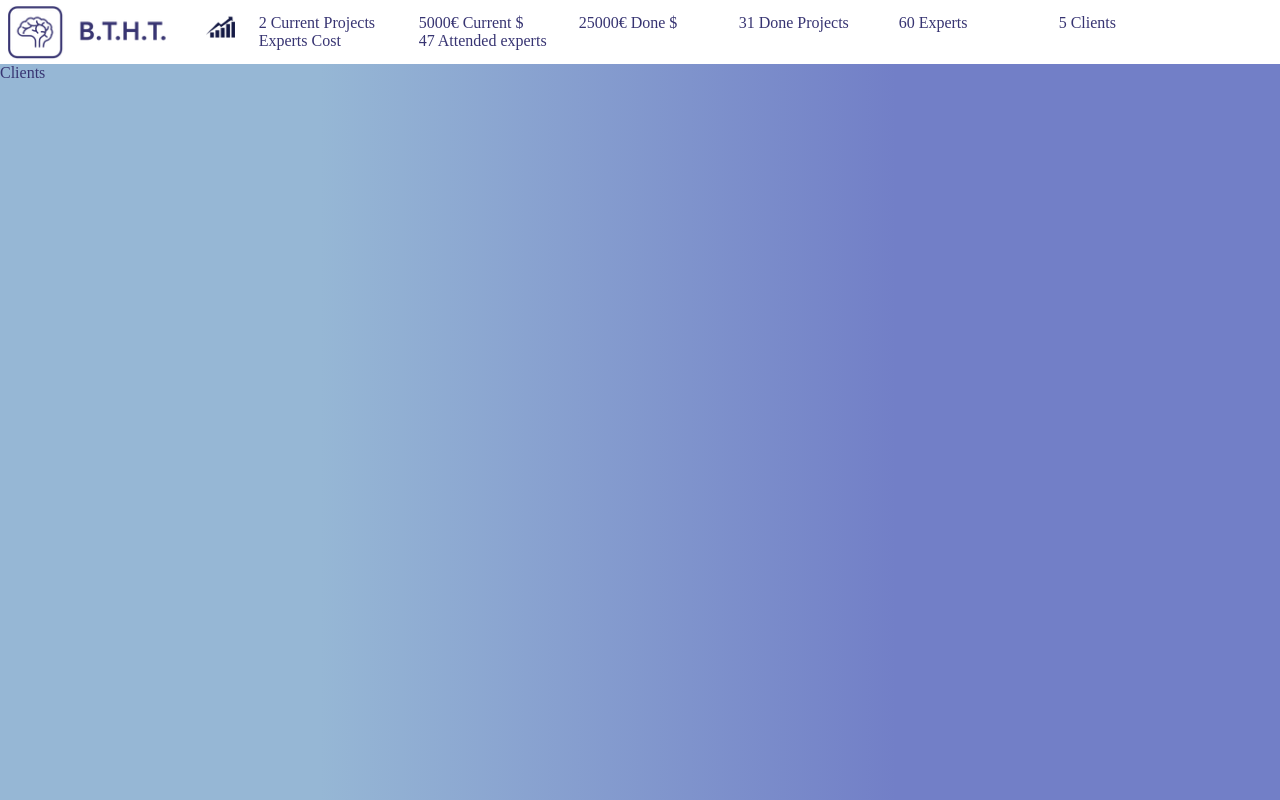
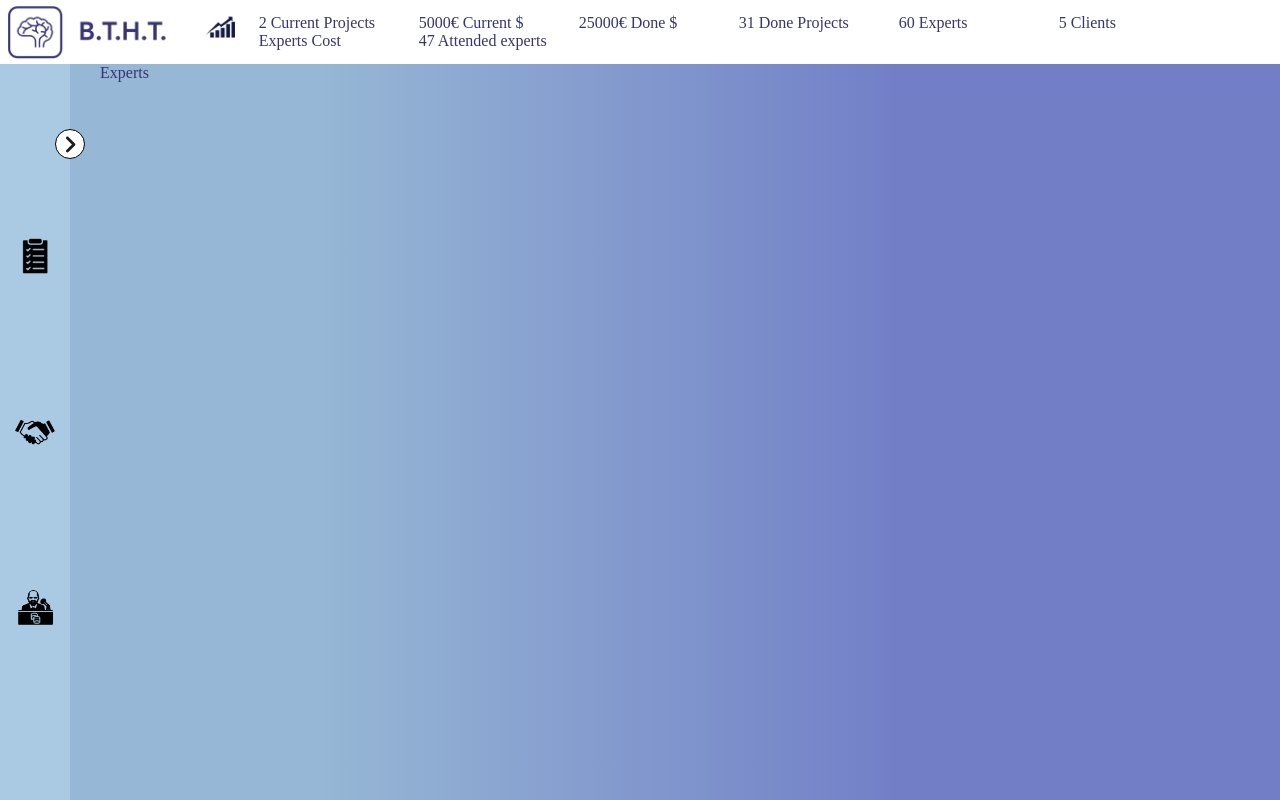
Before and after one commit to WildCodeSchool/11-21-noBugNovember-P3-bt-Front, a React (Create React App) app: page /experts in a window 1280 px wide. Built offline with nearby package versions, Linux system fonts and the light colour scheme.

Commit message:
added animations to opening navbar, and added navlinks

```diff
--- a/src/App.js
+++ b/src/App.js
@@ -1,13 +1,19 @@
 import { Routes, Route } from "react-router-dom";
 import "./App.css";
+import "./components/styles/Header.css";
+import "./components/styles/Navbar.css";
 import Clients from "./screens/Clients";
 import Experts from "./screens/Experts";
 import Login from "./screens/Login";
 import Projects from "./screens/Projects";
+import Header from "./components/Header";
+import Navbar from "./components/Navbar";
 
 function App() {
   return (
     <div className="App">
+      <Header />
+      <Navbar />
       <Routes>
         <Route path="/clients" element={<Clients />} />
         <Route path="/experts" element={<Experts />} />
--- a/src/components/Navbar.js
+++ b/src/components/Navbar.js
@@ -2,29 +2,72 @@ import Chevron from "../assets/chevron.svg";
 import Client from "../assets/client.png";
 import Expert from "../assets/expert.png";
 import Project from "../assets/project.png";
+import { useState } from "react";
+import { NavLink } from "react-router-dom";
 
 import "./styles/Navbar.css";
 
 const Navbar = () => {
+  const [isOpened, setIsOpened] = useState(false);
+
+  const open = () => {
+    setIsOpened(true);
+    document.querySelector(".navbar").classList.toggle("opened");
+    document.querySelector(".navbarOpener").classList.toggle("opened");
+    document.querySelector("#chevronLogo").classList.toggle("opened");
+  };
+
+  const close = () => {
+    setIsOpened(false);
+    document.querySelector(".navbar").classList.toggle("opened");
+    document.querySelector(".navbarOpener").classList.toggle("opened");
+    document.querySelector("#chevronLogo").classList.toggle("opened");
+  };
+
   return (
-    <div className="navbar">
+    <div
+      className="navbar"
+      onMouseEnter={() => open()}
+      onMouseLeave={() => close()}
+    >
       <div className="navbarOpener">
-        <img src={Chevron} alt="chevron" />
+        <img src={Chevron} alt="chevron" id="chevronLogo" />
       </div>
       <div className="navbarLinksContainer">
         <ul className="navbarLinksWrapper">
-          <li className="navbarLink">
+          <NavLink
+            to="/projects"
+            className={({ isActive }) =>
+              isActive ? "navbarLink activeLink" : "navbarLink"
+            }
+          >
             <img src={Project} alt="projectLogo" className="navbarLinkLogo" />
-            <span className="navbarLinkName">Projects</span>
-          </li>
-          <li className="navbarLink">
+            <span className={isOpened ? "namesDisplayed" : "navbarLinkName"}>
+              Projects
+            </span>
+          </NavLink>
+          <NavLink
+            to="/clients"
+            className={({ isActive }) =>
+              isActive ? "navbarLink activeLink" : "navbarLink"
+            }
+          >
             <img src={Client} alt="clientLogo" className="navbarLinkLogo" />
-            <span className="navbarLinkName">Clients</span>
-          </li>
-          <li className="navbarLink">
+            <span className={isOpened ? "namesDisplayed" : "navbarLinkName"}>
+              Clients
+            </span>
+          </NavLink>
+          <NavLink
+            to="/experts"
+            className={({ isActive }) =>
+              isActive ? "navbarLink activeLink" : "navbarLink"
+            }
+          >
             <img src={Expert} alt="expertLogo" className="navbarLinkLogo" />
-            <span className="navbarLinkName">Experts</span>
-          </li>
+            <span className={isOpened ? "namesDisplayed" : "navbarLinkName"}>
+              Experts
+            </span>
+          </NavLink>
         </ul>
       </div>
     </div>
--- a/src/components/styles/Navbar.css
+++ b/src/components/styles/Navbar.css
@@ -1,11 +1,18 @@
 .navbar {
+  z-index: 2;
   display: flex;
-  justify-content: center;
+  padding-left: 15px;
   align-items: center;
-  position: relative;
+  position: fixed;
   height: 92vh;
-  width: 50px;
+  width: 70px;
   background-color: #a9cae2;
+  transition: all 0.5s;
+}
+
+.navbar.opened {
+  width: 200px;
+  transition: all 0.5s;
 }
 
 .navbarOpener {
@@ -13,14 +20,33 @@
   justify-content: center;
   position: absolute;
   top: 10vh;
-  left: 50px;
+  left: 70px;
   transform: translate(-50%, -50%);
   background-color: white;
   border-radius: 50%;
   border: 1px solid black;
-  height: 1.5vh;
-  width: 1.5vh;
-  padding: 0.5vh 0.4vh 0.5vh 0.6vh;
+  height: 30px;
+  width: 30px;
+  padding-top: 5.5px;
+  padding-left: 2px;
+  transition: all 0.5s;
+}
+
+.navbarOpener.opened {
+  left: 200px;
+  padding-left: 0px;
+  padding-right: 1px;
+  transition: all 0.5s;
+}
+
+#chevronLogo {
+  height: 17px;
+  transition: all 0.5s;
+}
+
+#chevronLogo.opened {
+  transform: rotate(-180deg);
+  transition: all 0.5s;
 }
 
 .navbarLinksContainer {
@@ -36,13 +62,33 @@
 }
 
 .navbarLink {
+  position: relative;
+  display: flex;
+  align-items: center;
   list-style-type: none;
 }
 
 .navbarLinkLogo {
-  height: 3vh;
+  height: 40px;
 }
 
 .navbarLinkName {
   display: none;
 }
+
+.namesDisplayed {
+  position: absolute;
+  left: 70px;
+  animation: appear 0.5s;
+}
+
+@keyframes appear {
+  0% {
+    opacity: 0;
+    transform: scale(0);
+  }
+  100% {
+    opacity: 1;
+    transform: scale(1);
+  }
+}
--- a/src/screens/Clients.js
+++ b/src/screens/Clients.js
@@ -1,9 +1,8 @@
-import Header from "../components/Header";
+import "./styles/Clients.css";
 
 const Clients = () => {
   return (
-    <div>
-      <Header />
+    <div className="clientsContainer">
       <div>Clients</div>
     </div>
   );
--- a/src/screens/Experts.js
+++ b/src/screens/Experts.js
@@ -1,10 +1,9 @@
-import Header from "../components/Header";
+import "./styles/Experts.css";
 
 const Experts = () => {
   return (
-    <div>
-      <Header />
-      <div>Clients</div>
+    <div className="expertsContainer">
+      <div>Experts</div>
     </div>
   );
 };
--- a/src/screens/Projects.js
+++ b/src/screens/Projects.js
@@ -1,10 +1,9 @@
-import Header from "../components/Header";
+import "./styles/Projects.css";
 
 const Projects = () => {
   return (
-    <div>
-      <Header />
-      <div>Clients</div>
+    <div className="projectsContainer">
+      <div>Projects</div>
     </div>
   );
 };
--- /dev/null
+++ b/src/screens/styles/Clients.css
@@ -0,0 +1,4 @@
+.clientsContainer {
+  display: flex;
+  padding-left: 100px;
+}
--- /dev/null
+++ b/src/screens/styles/Experts.css
@@ -0,0 +1,4 @@
+.expertsContainer {
+  display: flex;
+  padding-left: 100px;
+}
--- a/src/screens/styles/Login.css
+++ b/src/screens/styles/Login.css
@@ -3,6 +3,7 @@
   flex-direction: row;
   min-width: 400px;
   min-height: 100vh;
+  background-color: white;
 }
 
 .loginBackground {
@@ -24,8 +25,8 @@
 
 .loginContainer {
   width: 100%;
-  min-width: 500px;
-  max-width: 900px;
+  min-width: 700px;
+  max-width: 1100px;
   min-height: 500px;
   display: flex;
   flex-direction: column;
--- /dev/null
+++ b/src/screens/styles/Projects.css
@@ -0,0 +1,4 @@
+.projectsContainer {
+  display: flex;
+  padding-left: 100px;
+}
```
